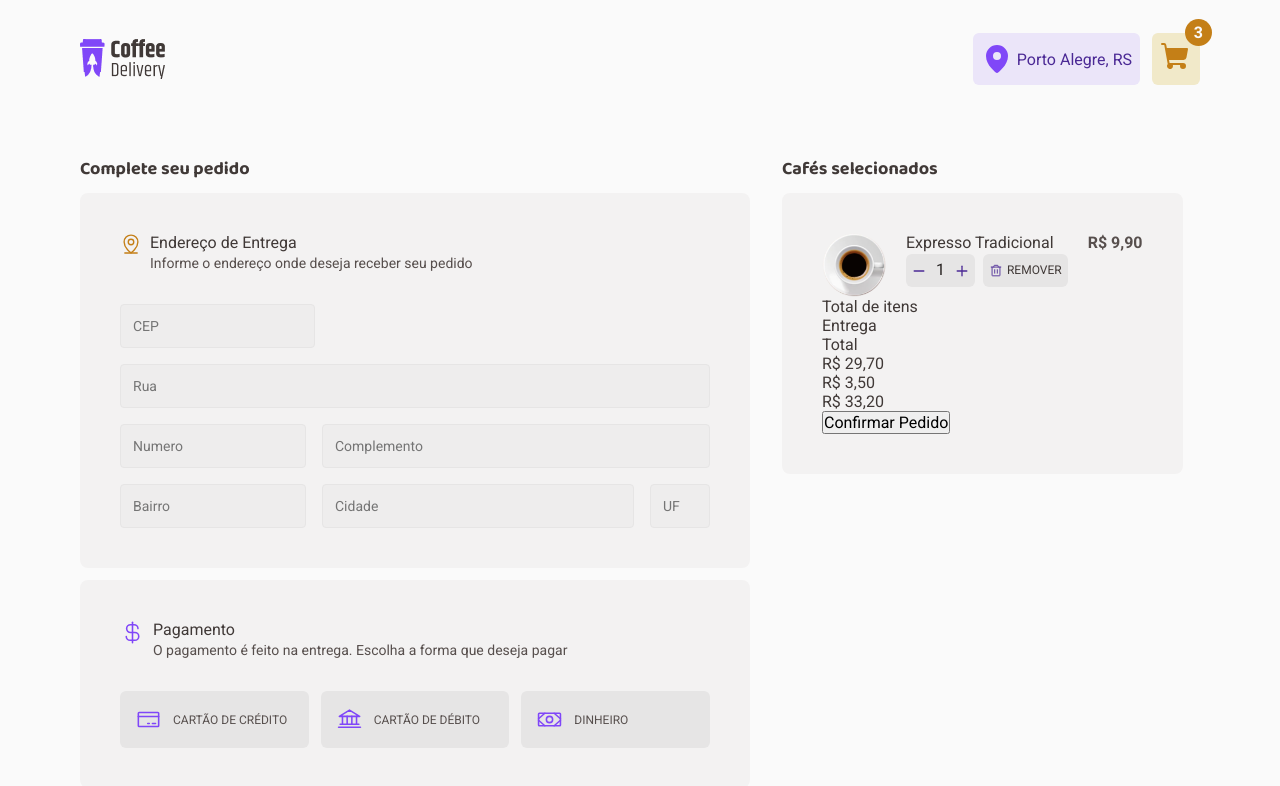
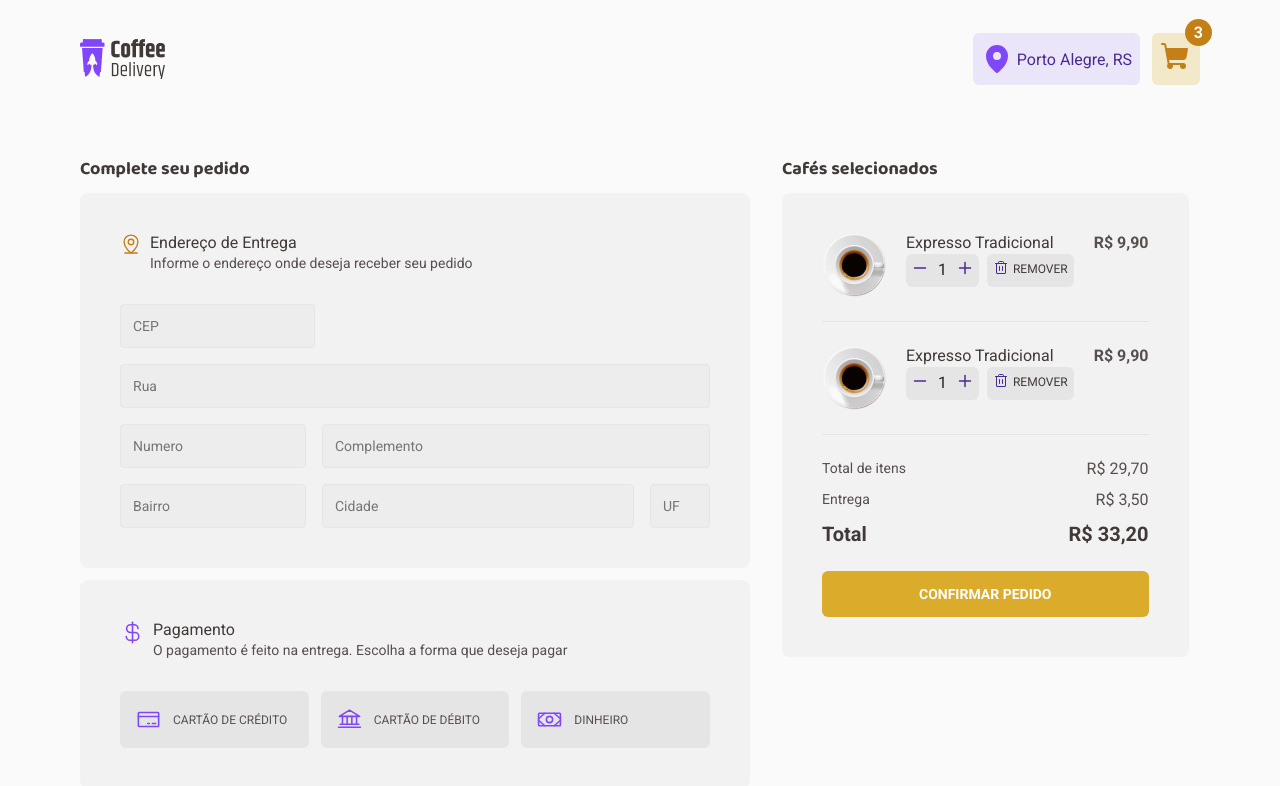
Before and after one commit to viniciusmartins1/react-coffee-delivery, a React (Vite) app: page /checkout in a window 1280 px wide. Shown: the top 786 px of the page. Built offline with nearby package versions, Linux system fonts and the light colour scheme.

Commit message:
style: finished style in checkout page

```diff
--- a/src/pages/Checkout/index.tsx
+++ b/src/pages/Checkout/index.tsx
@@ -24,6 +24,11 @@ import {
   RemoveItems,
   DetailsItems,
   PriceItem,
+  PricesContent,
+  TotalPrice,
+  TotalPriceItems,
+  Divider,
+  ButtonConfirm,
 } from "./styles";
 
 import coffeeItemImage from "../../assets/coffeeItemCards/coffee01.png";
@@ -90,31 +95,53 @@ export function Checkout() {
               <p>Expresso Tradicional</p>
               <DetailsItems>
                 <AddAndRemoveItems>
-                  <Minus size={14} weight="bold" />
+                  <Minus size={16} weight="bold" />
                   <span>1</span>
-                  <Plus size={14} weight="bold" />
+                  <Plus size={16} weight="bold" />
                 </AddAndRemoveItems>
                 <RemoveItems>
-                  <Trash size={14} weight="regular" />
+                  <Trash size={16} weight="regular" />
                   <span>Remover</span>
                 </RemoveItems>
               </DetailsItems>
             </CoffeesInfos>
             <PriceItem>R$ 9,90</PriceItem>
           </SelectedCoffeItem>
-          <div>
-            <div>
+          <Divider />
+          <SelectedCoffeItem>
+            <img src={coffeeItemImage} alt="" />
+            <CoffeesInfos>
+              <p>Expresso Tradicional</p>
+              <DetailsItems>
+                <AddAndRemoveItems>
+                  <Minus size={16} weight="bold" />
+                  <span>1</span>
+                  <Plus size={16} weight="bold" />
+                </AddAndRemoveItems>
+                <RemoveItems>
+                  <Trash size={16} weight="regular" />
+                  <span>Remover</span>
+                </RemoveItems>
+              </DetailsItems>
+            </CoffeesInfos>
+            <PriceItem>R$ 9,90</PriceItem>
+          </SelectedCoffeItem>
+          <Divider />
+          <PricesContent>
+            <TotalPriceItems>
               <p>Total de itens</p>
+              <span>R$ 29,70</span>
+            </TotalPriceItems>
+            <TotalPriceItems>
               <p>Entrega</p>
+              <span>R$ 3,50</span>
+            </TotalPriceItems>
+            <TotalPrice>
               <p>Total</p>
-            </div>
-            <div>
-              <p>R$ 29,70</p>
-              <p>R$ 3,50</p>
-              <p>R$ 33,20</p>
-            </div>
-          </div>
-          <button>Confirmar Pedido</button>
+              <span>R$ 33,20</span>
+            </TotalPrice>
+          </PricesContent>
+          <ButtonConfirm>Confirmar Pedido</ButtonConfirm>
         </SelectedCoffees>
       </section>
     </CheckoutContainer>
--- a/src/pages/Checkout/styles.ts
+++ b/src/pages/Checkout/styles.ts
@@ -11,6 +11,7 @@ export const SectionForm = styled.section`
   display: flex;
   flex-direction: column;
   gap: 12px;
+  margin-bottom: 100px;
 `;
 
 export const FormContent = styled.div`
@@ -163,7 +164,7 @@ export const AddAndRemoveItems = styled.div`
   padding: 6px;
 
   display: flex;
-  align-items: center;
+  align-items: flex-start;
   justify-content: center;
   gap: 10px;
 
@@ -186,13 +187,20 @@ export const RemoveItems = styled.div`
   padding: 6px;
   display: flex;
   gap: 4px;
-  align-items: center;
+  align-items: flex-start;
 
   span {
     font-size: 12px;
     line-height: 19.2px;
     text-transform: uppercase;
   }
+`;
+
+export const Divider = styled.div`
+  margin: 24px 0;
+  height: 1px;
+  width: 100%;
+  border-top: 1px solid ${({ theme }) => theme["gray-400"]};
 `;
 
 export const PriceItem = styled.p`
@@ -202,3 +210,49 @@ export const PriceItem = styled.p`
   font-weight: 700;
   color: ${({ theme }) => theme["gray-700"]};
 `;
+
+export const PricesContent = styled.div`
+  display: flex;
+  flex-direction: column;
+  gap: 10px;
+  color: ${({ theme }) => theme["gray-700"]};
+
+  div {
+    display: flex;
+    justify-content: space-between;
+  }
+`;
+
+export const TotalPriceItems = styled.div`
+  p {
+    font-size: 14px;
+    line-height: 18.2px;
+  }
+
+  span {
+    font-size: 16px;
+    line-height: 20.8px;
+  }
+`;
+
+export const TotalPrice = styled.div`
+  font-size: 20px;
+  line-height: 26px;
+  font-weight: 700;
+  color: ${({ theme }) => theme["gray-800"]};
+`;
+
+export const ButtonConfirm = styled.button`
+  width: 100%;
+  margin-top: 24px;
+  padding: 12px 8px;
+  border: none;
+  border-radius: 6px;
+  background-color: ${({ theme }) => theme["yellow-500"]};
+
+  font-size: 14px;
+  font-weight: 700;
+  text-transform: uppercase;
+  color: ${({ theme }) => theme.white};
+  line-height: 22.4px;
+`;
```
